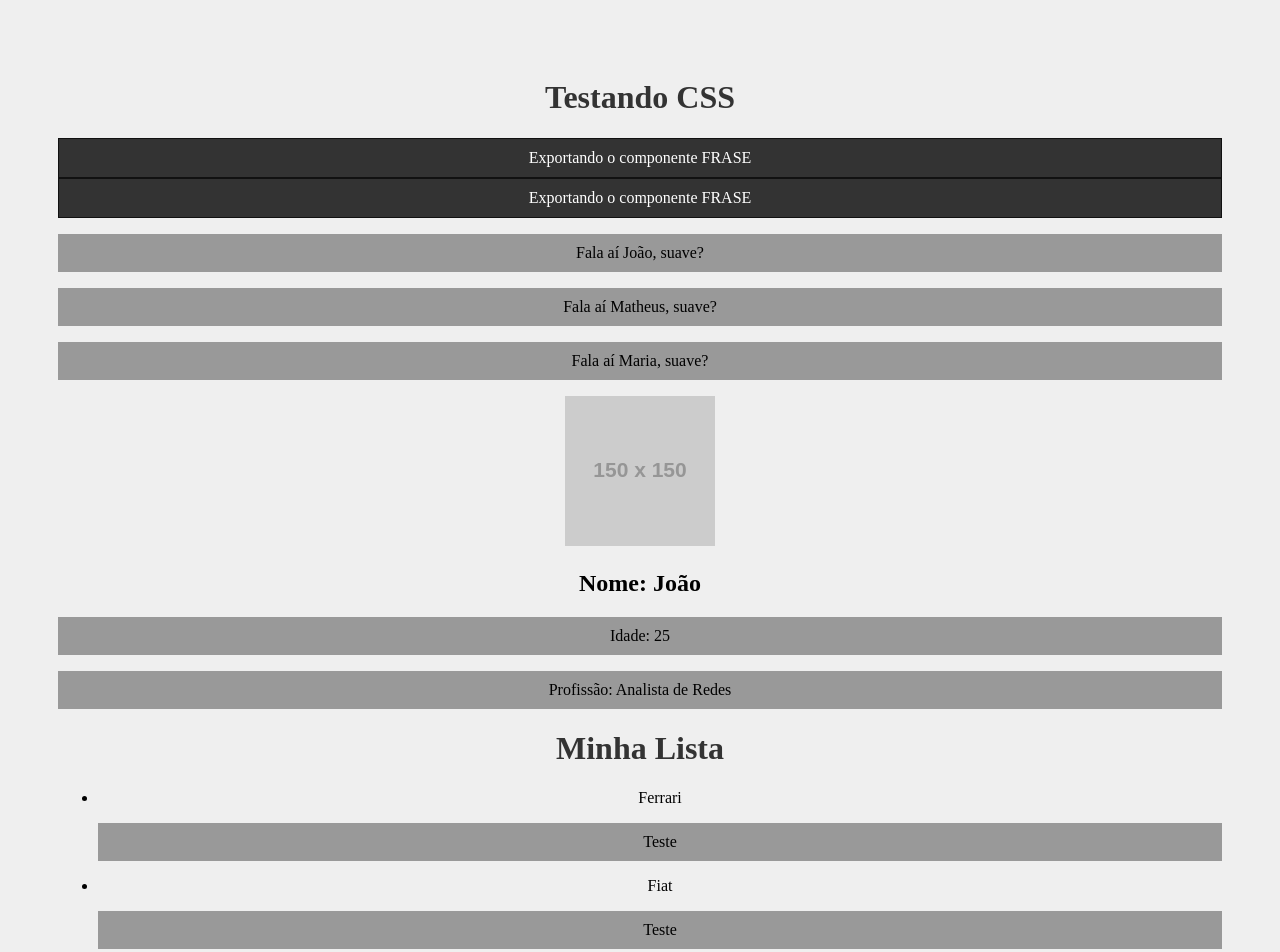
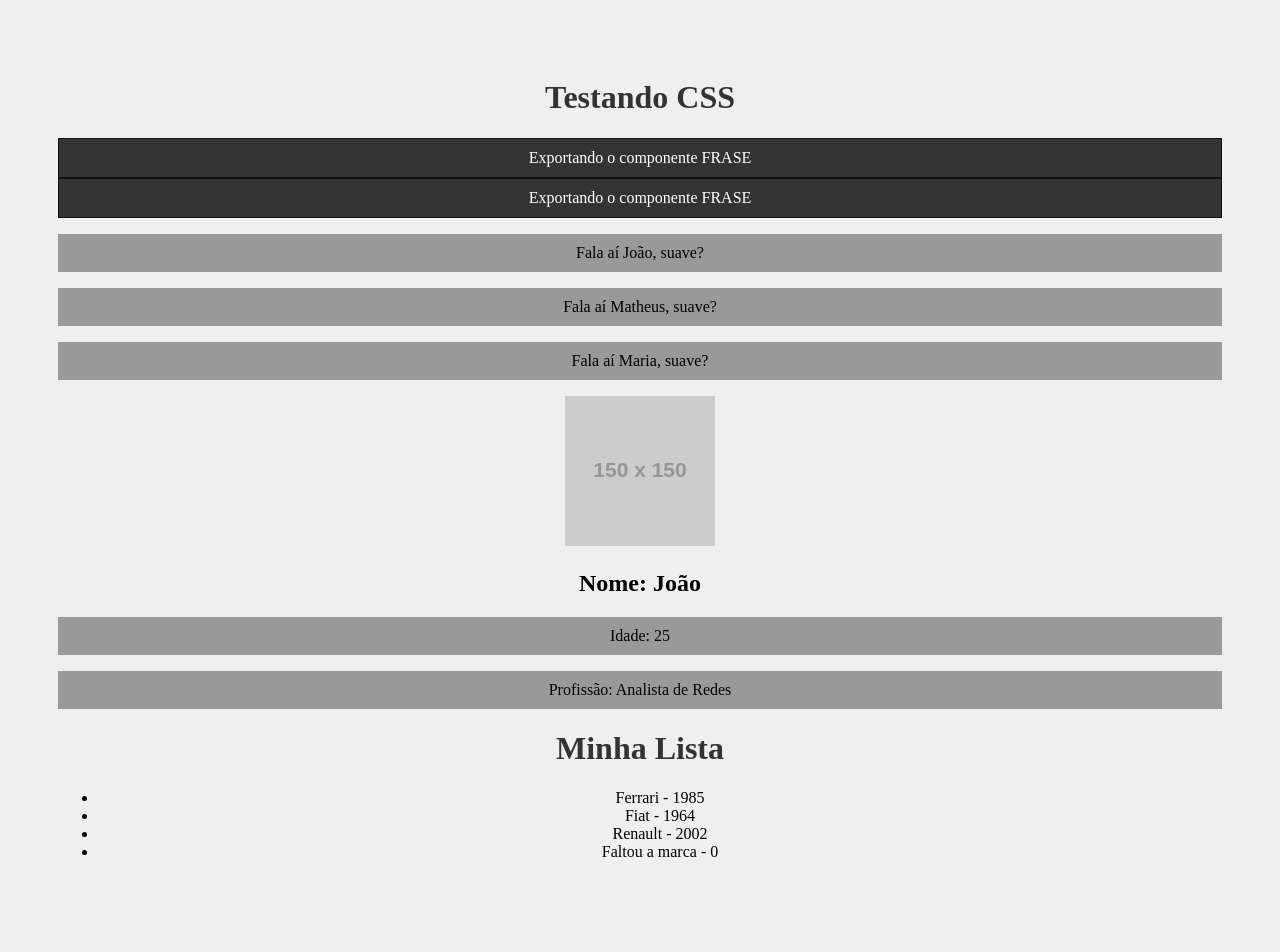
Before and after one commit to joaoluizramos96/code-react, a React (Create React App) app: page / in a window 1280 px wide. Shown: the top 952 px of the page. Built offline with nearby package versions, Linux system fonts and the light colour scheme.

Commit message:
Props Avançado

```diff
--- a/package.json
+++ b/package.json
@@ -6,6 +6,7 @@
     "@testing-library/jest-dom": "^5.16.2",
     "@testing-library/react": "^12.1.4",
     "@testing-library/user-event": "^13.5.0",
+    "prop-types": "^15.8.1",
     "react": "^17.0.2",
     "react-dom": "^17.0.2",
     "react-scripts": "5.0.0",
--- a/src/components/Item.js
+++ b/src/components/Item.js
@@ -1,10 +1,23 @@
-function Item(props) {
+import PropTypes from "prop-types"
+
+function Item({ marca, ano_lancamento }) {
     return (
         <>
-            <li>{props.marca}</li>
-            <p>Teste</p>
+            <li>
+                {marca} - {ano_lancamento}
+            </li>
         </>
     )
 }
 
+Item.propTypes = {
+    marca: PropTypes.string.isRequired,
+    ano_lancamento: PropTypes.number,
+}
+
+Item.defaultProps = {
+    marca: "Faltou a marca",
+    ano_lancamento: 0,
+}
+
 export default Item
--- a/src/components/List.js
+++ b/src/components/List.js
@@ -5,9 +5,10 @@ function List() {
         <>
             <h1>Minha Lista</h1>
             <ul>
-                <Item marca="Ferrari" />
-                <Item marca="Fiat" />
-                <Item marca="Renault" />
+                <Item marca="Ferrari" ano_lancamento={1985} />
+                <Item marca="Fiat" ano_lancamento={1964} />
+                <Item marca="Renault" ano_lancamento={2002} />
+                <Item />
             </ul>
         </>
     )
```
Also changed, not shown: 1 other file (tests, documents, lock files or other folders).
